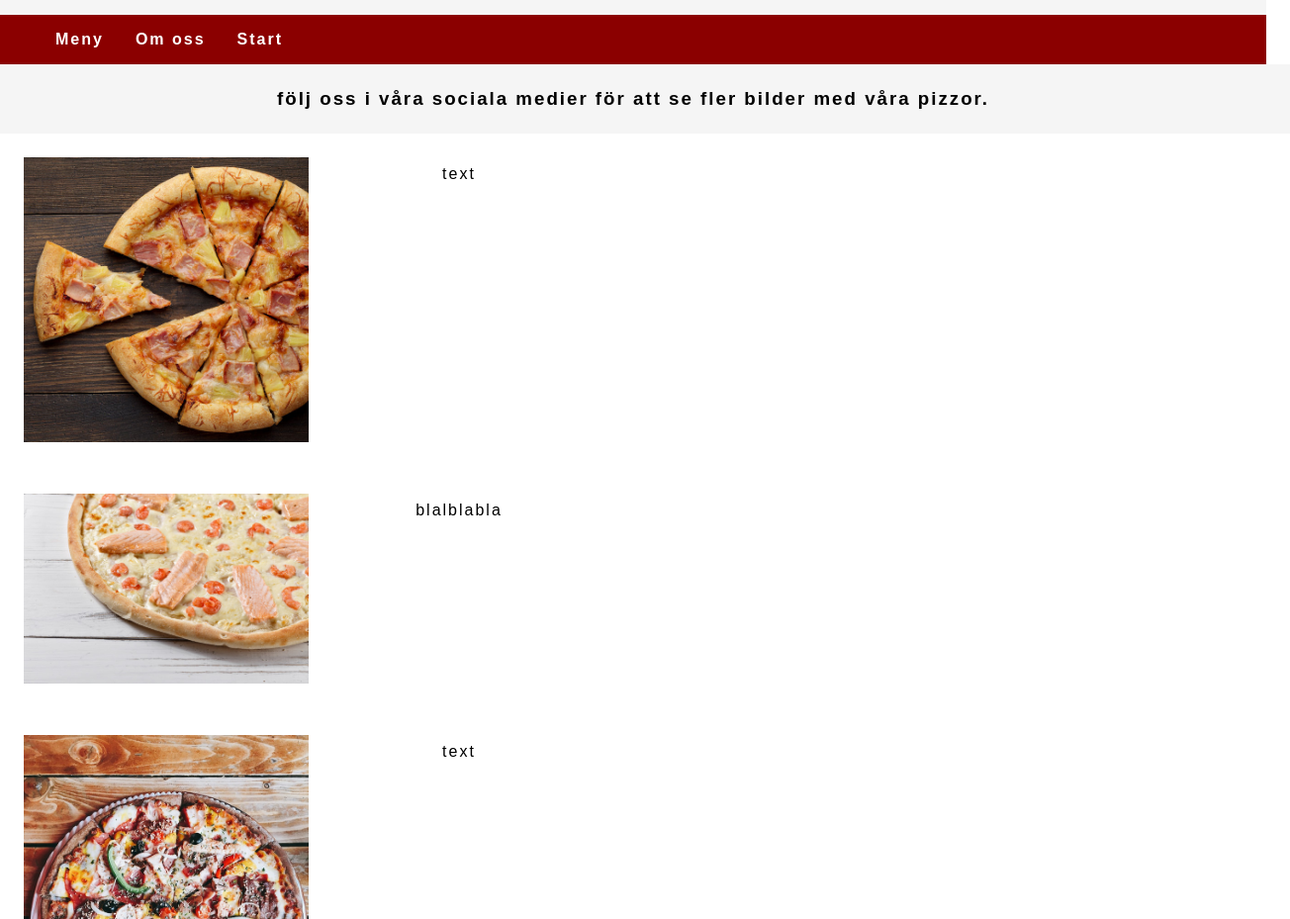
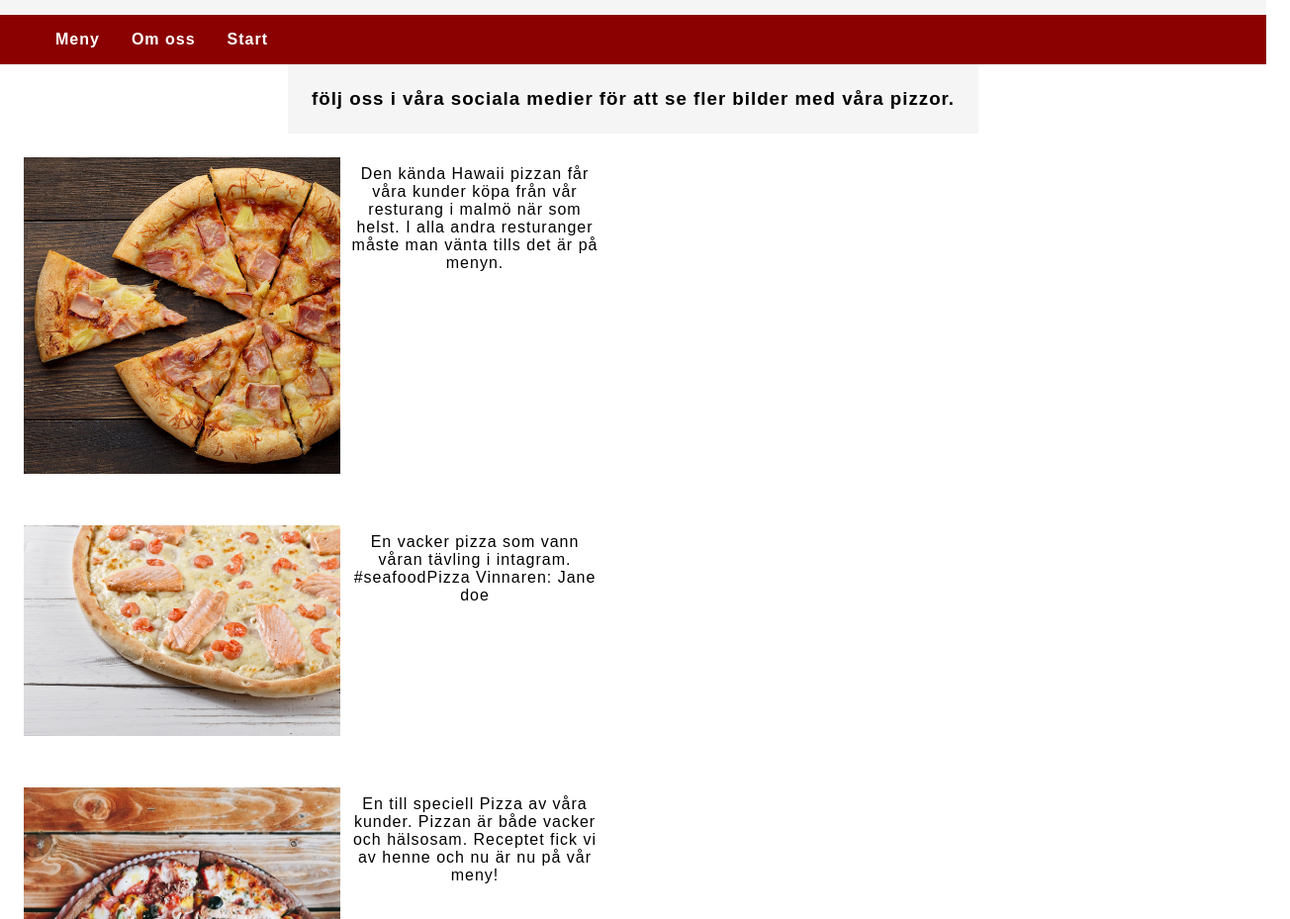
Before and after one commit to Munira-ahmed/foretagssida, a plain HTML site: page pictures.html in a window 1280 px wide. Shown: the part 280-1209 px from the top of the page at 99% size, 1304 px wide, since content can reach past the window. Drawn offline with Linux system fonts and the light colour scheme.

Commit message:
bilder klar

```diff
--- a/picstyle.css
+++ b/picstyle.css
@@ -1,7 +1,8 @@
 * {
   margin: 0em;
   font-family: Arial, Helvetica, sans-serif;
-  letter-spacing: 2px;
+  letter-spacing: 1px;
+  text-align: center;
 }
 
 /*Header*/
@@ -18,7 +19,6 @@ ul {
   list-style-type: none;
   flex-direction: row;
   background-color: darkred;
-  margin: 0;
   width: auto;
 }
 li {
@@ -59,9 +59,6 @@ footer img {
 #media {
   justify-content: center;
 }
-p {
-  text-align: center;
-}
 
 /*bilderna*/
 
@@ -77,15 +74,10 @@ p {
   width: 100%;
 }
 
-img {
+section img {
   width: 100%;
   height: auto;
   padding: 3vh;
-}
-
-.kommentar {
-  padding: 4vh;
-  text-align: center;
 }
 
 #follow {
@@ -93,7 +85,14 @@ img {
   text-align: center;
   justify-content: center;
   justify-self: center;
-  width: 100%;
+  width: auto;
   padding: 3vh;
   background-color: whitesmoke;
 }
+
+/*kommentarerna*/
+
+section p{
+  text-align: center;
+  padding: 4vh;
+}
--- a/pictures.html
+++ b/pictures.html
@@ -23,26 +23,26 @@
         <div id="follow">
             <h3>följ oss i våra sociala medier för att se fler bilder med våra pizzor.</h3>
         </div>
-        <div class="gallery">
+        <div>
             <section class="galleri row">
                 <div ><img src="hawaii.jpg" alt="error"></div>
-                <div class="kommentar">text</div>
+                <div> <p> Den kända Hawaii pizzan får våra kunder köpa från vår resturang i malmö när som helst. I alla andra resturanger måste man vänta tills det är på menyn. </p></div>
             </section>
 
             <section class="galleri row">
                 <div><img src="seafoodpizza.jpg" alt=""></div>
-                <div class="kommentar">blalblabla</div>
+                <div><p>En vacker pizza som vann våran tävling i intagram. #seafoodPizza  Vinnaren: Jane doe</p></div>
             </section>
 
             <section class="galleri row">
                 <div><img src="hälsosam.jpg" alt=""></div>
-                <div class="kommentar">text</div>
+                <div><p>En till speciell Pizza av våra kunder. Pizzan är både vacker och hälsosam. Receptet fick vi av henne och nu är nu på vår meny!</p></div>
             </section>
         </div>
     </main>
+
     <footer>
-
-        <div id="media" class="row"><a href="https://sv-se.facebook.com/"><img src="facebook.png" alt="error" width="30px" height="auto"></a>
+       <div id="media" class="row"><a href="https://sv-se.facebook.com/"><img src="facebook.png" alt="error" width="30px" height="auto"></a>
          <a href="https://www.instagram.com/"><img src="instagram.png" alt="error"></a>
          <a href="https://twitter.com/?lang=sv"><img src="twitter.png" alt="error"></a>
         </div>
```
